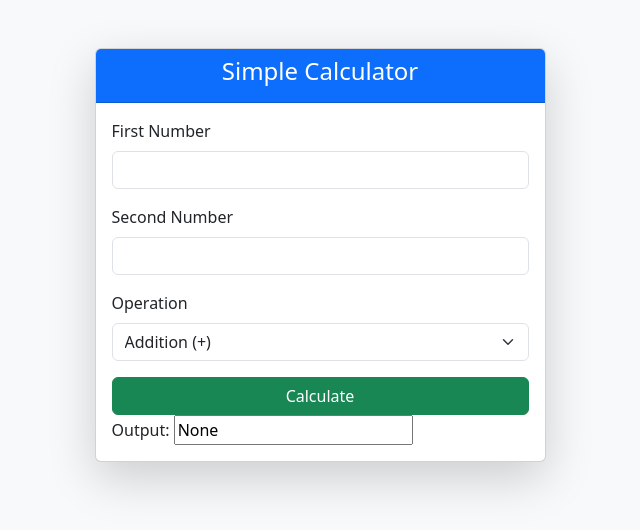
After one commit to Rishisingh96/Python-Django-Project, a Django app: page /calculator/ in a window 1280 px wide. The commit adds this page. Shown: the top 530 px of the page, without its empty margins (320-960 px from the left). Run offline with Django 5.2, Linux system fonts and the light colour scheme.

Commit message:
Make Project Calculator

```diff
--- /dev/null
+++ b/djangofirstproject/Templates/Calculator.html
@@ -0,0 +1,71 @@
+<!DOCTYPE html>
+<html lang="en">
+  <head>
+    <meta charset="UTF-8" />
+    <title>Simple Calculator</title>
+    <link
+      href="https://cdn.jsdelivr.net/npm/bootstrap@5.3.0/dist/css/bootstrap.min.css"
+      rel="stylesheet"
+    />
+  </head>
+  <body class="bg-light">
+    <div class="container py-5">
+      <div class="row justify-content-center">
+        <div class="col-md-5">
+          <div class="card shadow-lg">
+            <div class="card-header bg-primary text-white text-center">
+              <h4>Simple Calculator</h4>
+            </div>
+            <div class="card-body">
+              <form method="POST">
+                {% csrf_token %}
+
+                <div class="mb-3">
+                  <label class="form-label">First Number</label>
+                  <input
+                    type="number"
+                    name="num1"
+                    class="form-control"
+                    required
+                  />
+                </div>
+
+                <div class="mb-3">
+                  <label class="form-label">Second Number</label>
+                  <input
+                    type="number"
+                    name="num2"
+                    class="form-control"
+                    required
+                  />
+                </div>
+
+                <div class="mb-3">
+                  <label class="form-label">Operation</label>
+                  <select name="operation" class="form-select" required>
+                    <option value="add">Addition (+)</option>
+                    <option value="sub">Subtraction (-)</option>
+                    <option value="mul">Multiplication (×)</option>
+                    <option value="div">Division (÷)</option>
+                  </select>
+                </div>
+
+                <button type="submit" class="btn btn-success w-100">
+                  Calculate</button
+                ><br />
+                <label for="">Output:</label>
+                <input type="text" value="{{ result }}" readonly />
+              </form>
+
+              {% if result is not None %}
+              <div class="alert alert-info mt-4">
+                <strong>Result:</strong> {{ result }}
+              </div>
+              {% endif %}
+            </div>
+          </div>
+        </div>
+      </div>
+    </div>
+  </body>
+</html>
--- a/djangofirstproject/Templates/header.html
+++ b/djangofirstproject/Templates/header.html
@@ -2,6 +2,10 @@
 <link rel="stylesheet" href="{% static 'css/style.css' %}" />
 <!-- <link rel="stylesheet" href="{% static 'css/login.css' %}" /> -->
 <!-- ====== Header ====== -->
+<link
+  rel="stylesheet"
+  href="https://cdn.jsdelivr.net/npm/bootstrap@5.3.0/dist/css/bootstrap.min.css"
+/>
 <header>
   <h1>🎥 RishiTheatre</h1>
   <nav>
--- a/djangofirstproject/djangofirstproject/urls.py
+++ b/djangofirstproject/djangofirstproject/urls.py
@@ -25,6 +25,11 @@ urlpatterns = [
     path('theatres-us/', views.theatres, name='theatres'),
     path('booking-us/', views.booking, name='booking'),
     path('signup_login-us/', views.signup_login, name='signup_login'),
+    path('userform/', views.userForm),
+    path('submitform/', views.submitform, name='submitform'),
+    path('thankyou/', views.Thankyou),
+    path('calculator/', views.calculator)
+
 
 
     # path('about-us/',views.aboutUs),
--- a/djangofirstproject/djangofirstproject/views.py
+++ b/djangofirstproject/djangofirstproject/views.py
@@ -1,5 +1,7 @@
-from django.http import HttpResponse
-from django.shortcuts import render
+from django.http import HttpResponse, HttpResponseRedirect
+from django.shortcuts import render, redirect
+from .forms import UsersForm
+
 
 # def home(request):
 #     data = {
@@ -30,6 +32,117 @@ def booking(request):
 def signup_login(request):
     return render(request, "signup_login.html")
 
+def Thankyou(request):
+    if request.method == "GET":
+        output  =request.GET.get('output')
+    return render(request, "Thankyou.html")
+
+def calculator(request):
+    result = None
+    if request.method == "POST":
+        try:
+            num1 = float(request.POST.get("num1"))
+            num2 = float(request.POST.get("num2"))
+            operation = request.POST.get("operation")
+
+            if operation == "add":
+                result = num1 + num2
+            elif operation == "sub":
+                result = num1 - num2
+            elif operation == "mul":
+                result = num1 * num2
+            elif operation == "div":
+                if num2 != 0:
+                    result = num1 / num2
+                else:
+                    result = "Error: Division by zero"
+
+        except ValueError:
+            result = "Invalid input"
+
+    return render(request, "calculator.html", {"result": result})
+
+
+# Get Method data from form
+
+# def userform(request):
+#     finalans = 0
+#     try:
+#         # n1 = int(request.GET['val1'])
+#         # n2 = int(request.GET['val2'])
+#         n1 = int(request.GET.get('val1'))
+#         n2 = int(request.GET.get('val2'))
+#         # print(n1+n2)
+#         finalans = n1 + n2
+
+#     except:
+#         pass
+#     return render(request, "userform.html",{'output':finalans})
+
+
+# Post Method Use  and Redirect
+'''
+def userform(request):
+    finalans = 0
+    data = {}
+    try:
+        if request.method == "POST":
+        # n1 = int(request.GET['val1'])
+        # n2 = int(request.GET['val2'])
+            n1 = int(request.POST.get('val1'))
+            n2 = int(request.POST.get('val2'))
+        finalans = n1 + n2
+        data = {
+            'n1':n1,
+            'n2':n2,
+            'output':finalans
+        }
+
+        url = "/thankyou/?output={}".format(finalans)
+        return HttpResponseRedirect(url)
+        # return HttpResponseRedirect('/thankyou/')
+
+    except:
+        pass
+    # return render(request, "userform.html",{'output':finalans})
+    return render(request, "userform.html",data)
+'''
+
+def userForm(request):
+    submitted_data = None  # Store submitted form data
+
+    if request.method == "POST":
+        form = UsersForm(request.POST)
+        if form.is_valid():
+            # Get cleaned form data
+            submitted_data = form.cleaned_data
+
+            # Example: Redirect to a thank you page with query params
+            return redirect(f"/thankyou/?name={submitted_data['first_name']}")
+    else:
+        form = UsersForm()
+
+    return render(request, "userform.html", {"form": form, "submitted_data": submitted_data})
+
+# Post Method Use
+def submitform(request):
+    try:
+        if request.method == "POST":
+            n1 = int(request.POST.get('val1'))
+            n2 = int(request.POST.get('val2'))
+            finalans = n1 + n2
+            data = {
+                'n1':n1,
+                'n2':n2,
+                'output':finalans
+            }
+
+
+        return HttpResponse(finalans)
+    except:
+        pass
+
+
 # def home(request):
 #     return render(request, "index.html")
 
```
Also changed, not shown: djangofirstproject/Templates/Thankyou.html (added, +31 -0 lines), djangofirstproject/Templates/userform.html (added, +38 -0 lines), djangofirstproject/djangofirstproject/forms.py (added, +54 -0 lines), djangofirstproject/static/css/style.css (+43 -0 lines), djangofirstproject/Templates/submitform.html (added).
